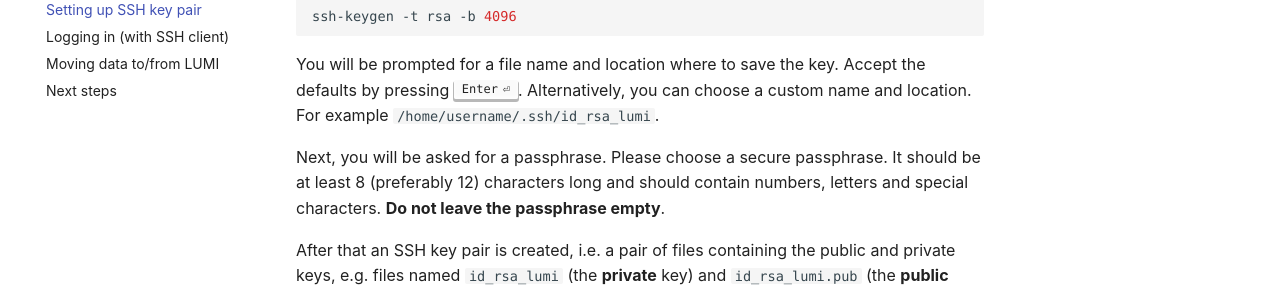
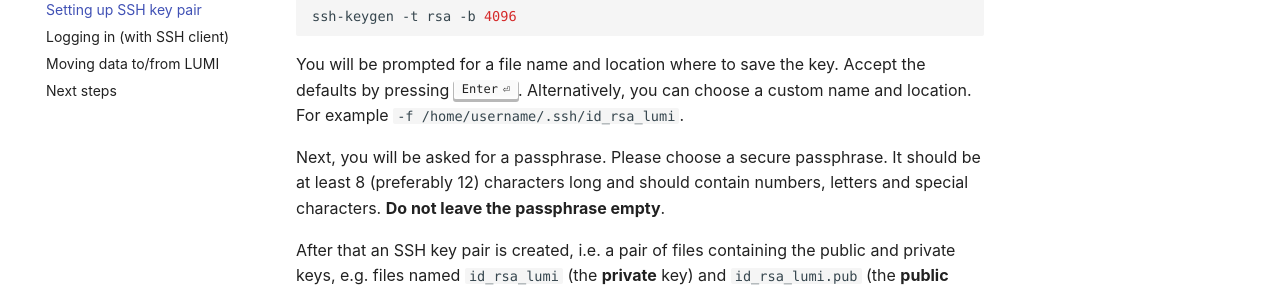
Before and after one commit to Lumi-supercomputer/lumi-userguide, an MkDocs documentation site: the page built from docs/firststeps/SSH-keys.md, in a window 1280 px wide and 900 px high, scrolled down 603 px. Shown: the part 152-444 px from the top of the window. Built offline with MkDocs 1.6.1 and Material for MkDocs 9.7.7, drawn with Linux system fonts in a browser that asks for light colours.

Commit message:
Added -f to ssh-keygen custom name example
I had to look for the correct parameter.

```diff
--- a/docs/firststeps/SSH-keys.md
+++ b/docs/firststeps/SSH-keys.md
@@ -43,7 +43,7 @@
     You will be prompted for a file name and location where to save the
     key. Accept the defaults by pressing ++enter++. Alternatively, you can
     choose a custom name and location. For example
-    `/home/username/.ssh/id_rsa_lumi`.
+    `-f /home/username/.ssh/id_rsa_lumi`.
 
     Next, you will be asked for a passphrase. Please choose a secure
     passphrase. It should be at least 8 (preferably 12) characters long and
```
